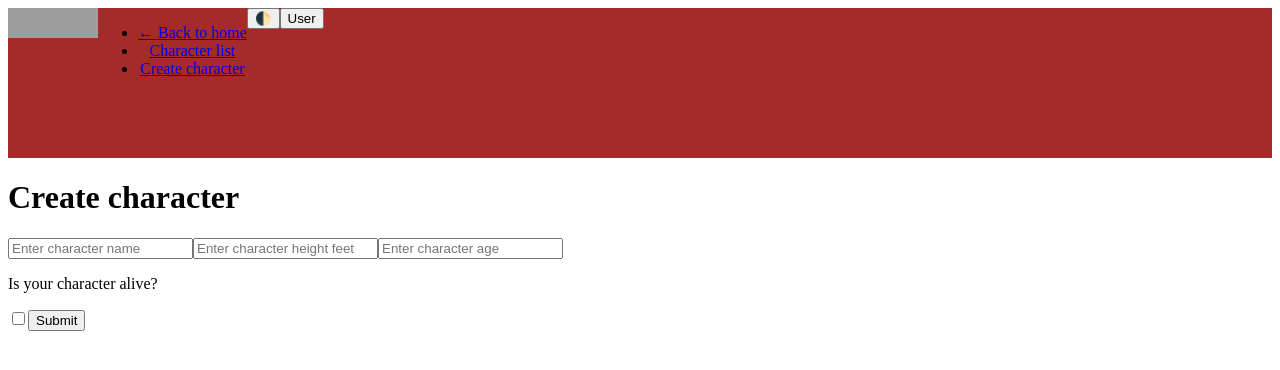
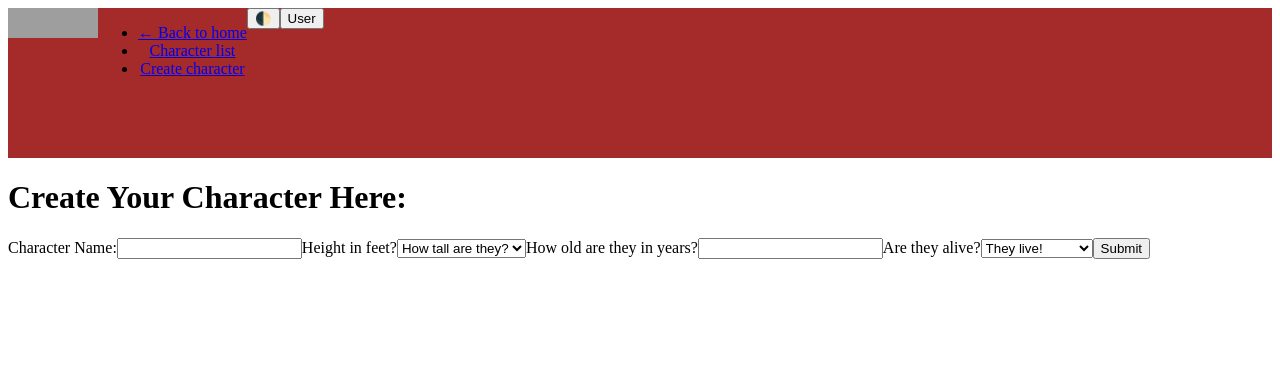
Before and after one commit to SchoolOfCode/bc13_final-project_front-end-room-8-boolean-hooligans, a Next.js app in the folder imaginerium/: page /createCharacter in a window 1280 px wide. Shown: the top 370 px of the page. Built offline with nearby package versions, Linux system fonts and the light colour scheme; grey boxes are pictures that could not be loaded.

Commit message:
updating character creation, POST route works

```diff
--- a/imaginerium/pages/createCharacter.js
+++ b/imaginerium/pages/createCharacter.js
@@ -18,40 +18,52 @@ export default function createCharacter() {
     <>
        <Navigation></Navigation>
       <div>
-        <h1>Create character</h1>
+        <h1>Create Your Character Here:</h1>
         <form
           onSubmit={(e) => {
             e.preventDefault();
             const formData = new FormData(e.target);
             const characterData = {
               user_id: 1,
-              char_name: formData.get("characterName"),
-              char_height: formData.get("characterHeight"),
-              char_age: formData.get("characterAge"),
-              char_alive: formData.get("characterAlive"),
+              char_name: formData.get("char_name"),
+              char_height: formData.get("char_height"),
+              char_age: formData.get("char_age"),
+              char_alive: formData.get("char_alive"),
             };
 
             addNewCharacter(characterData);
+
+            alert(`You have created ${characterData.char_name}`)
           }}
         >
-          <input
-            placeholder="Enter character name"
-            type="text"
-            name="characterName"
-          />
-          <input
-            placeholder="Enter character height feet"
-            type="number"
-            name="characterHeight"
-          />
+          <label htmlFor="char_name">Character Name:</label>
+          <input type="text" name="char_name" id="char_name"/>
+
+          <label htmlFor="char_height">Height in feet?</label>
+          <select className='dropdown' name="char_height" id="char_height">
+          <option value="" defaultValue>How tall are they?</option>
+          <option value="1">1</option>
+          <option value="2">2</option>
+          <option value="3">3</option>
+          <option value="4">4</option>
+          <option value="5">5</option>
+          <option value="6">6</option>
+          <option value="7">7</option>
+          <option value="8">8</option>
+          <option value="9">9</option>
+          <option value="10">10</option>
+          </select>
+
           {/*change to limit to positive numbers only */}
-          <input
-            placeholder="Enter character age"
-            type="number"
-            name="characterAge"
-          />
-          <p>Is your character alive?</p>
-          <input type="checkbox" name="characterAlive" />
+          <label htmlFor="char_age">How old are they in years?</label>
+          <input type="number" name="char_age" id="char_age"/>
+
+          <label htmlFor="char_alive">Are they alive?</label>
+          <select className='dropdown' name="char_alive" id="char_alive">
+          <option value="true">They live!</option>
+          <option value="false">They are dead!</option>
+          </select>
+
           <button id="next">Submit</button>
         </form>
       </div>
```
